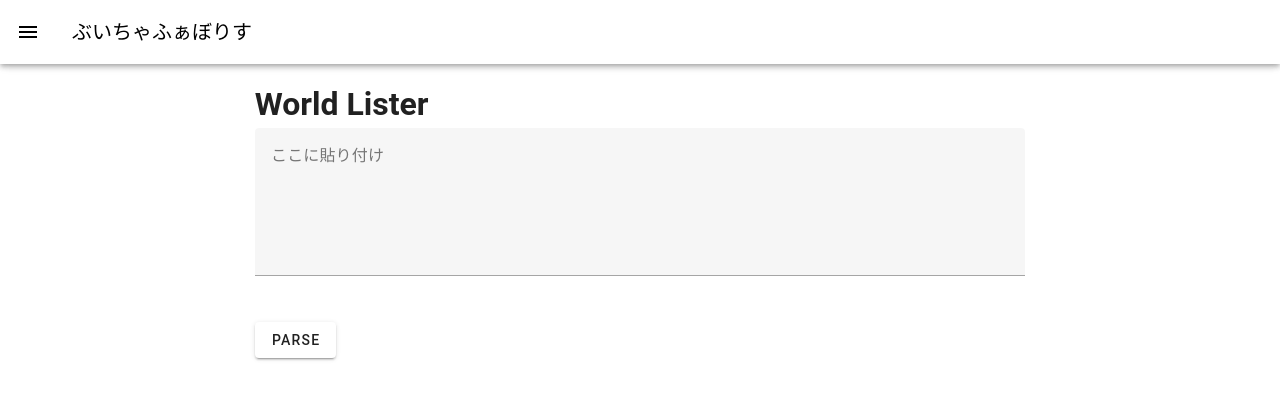
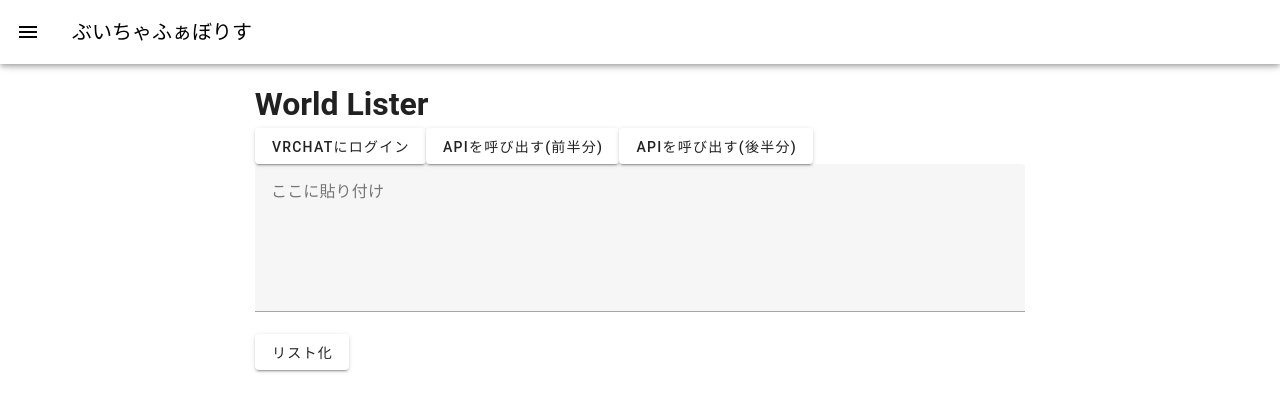
Before and after one commit to yukke271/VRCFavoLister, a Nuxt app in the folder nuxt/app/VRCFavoLister/: page /parser/world in a window 1280 px wide. Shown: the top 412 px of the page. Built offline with nearby package versions, Linux system fonts and the light colour scheme.

Commit message:
update conponents,fix bug and update text

```diff
--- a/nuxt/app/VRCFavoLister/pages/parser/avatar.vue
+++ b/nuxt/app/VRCFavoLister/pages/parser/avatar.vue
@@ -3,13 +3,22 @@
     <v-row justify="center">
       <v-col cols="12" sm="10" md="8" lg="8">
         <h1>Avatar Lister</h1>
+        <v-btn
+          href="https://vrchat.com/api/1/avatars/favorites?n=300&offset=0"
+          target="_blank"
+          >VRChatにログイン</v-btn
+        >
+        <v-btn
+          href="https://vrchat.com/api/1/avatars/favorites?n=300&offset=0"
+          target="_blank"
+          >APIを呼び出す</v-btn
+        >
         <v-textarea
           v-model="avatars"
           label="ここに貼り付け"
           outlined
         ></v-textarea>
-        <br />
-        <v-btn @click="parseAvatars">parse</v-btn>
+        <v-btn @click="parseAvatars">リスト化</v-btn>
       </v-col>
 
       <v-col cols="12" sm="10" md="8" lg="8">
@@ -35,7 +44,15 @@ const avatars = ref("");
 const avatarsList = ref<Avatar[]>([]);
 
 const parseAvatars = () => {
-  avatarsParser(avatarsList.value, avatars.value);
+  if (avatars.value.trim() === "") {
+    alert("APIから取得した文字列を貼り付けてください");
+    return;
+  }
+  try {
+    avatarsParser(avatarsList.value, avatars.value);
+  } catch (error) {
+    alert(error);
+  }
 };
 
 useHead({
--- a/nuxt/app/VRCFavoLister/pages/parser/world.vue
+++ b/nuxt/app/VRCFavoLister/pages/parser/world.vue
@@ -3,13 +3,27 @@
     <v-row justify="center">
       <v-col cols="12" sm="10" md="8" lg="8">
         <h1>World Lister</h1>
+        <v-btn
+          href="https://vrchat.com/api/1/avatars/favorites?n=300&offset=0"
+          target="_blank"
+          >VRChatにログイン</v-btn
+        >
+        <v-btn
+          href="https://vrchat.com/api/1/worlds/favorites?n=200&offset=0"
+          target="_blank"
+          >APIを呼び出す(前半分)</v-btn
+        >
+        <v-btn
+          href="https://vrchat.com/api/1/worlds/favorites?n=200&offset=200"
+          target="_blank"
+          >APIを呼び出す(後半分)</v-btn
+        >
         <v-textarea
           v-model="worlds"
           label="ここに貼り付け"
           outlined
         ></v-textarea>
-        <br />
-        <v-btn @click="parseWorlds">parse</v-btn>
+        <v-btn @click="parseWorlds">リスト化</v-btn>
       </v-col>
 
       <v-col cols="12" sm="10" md="8" lg="8">
@@ -35,7 +49,16 @@ const worlds = ref("");
 const worldsList = ref<World[]>([]);
 
 const parseWorlds = () => {
-  worldsParser(worldsList.value, worlds.value);
+  devLog(worlds.value);
+  if (worlds.value.trim() === "") {
+    alert("APIから取得した文字列を貼り付けてください");
+    return;
+  }
+  try {
+    worldsParser(worldsList.value, worlds.value);
+  } catch (error) {
+    alert(error);
+  }
 };
 
 useHead({
--- a/nuxt/app/VRCFavoLister/utils/parser/avatarsParser.ts
+++ b/nuxt/app/VRCFavoLister/utils/parser/avatarsParser.ts
@@ -12,7 +12,7 @@ export const avatarsParser = (avatarList: Avatar[], json: string) => {
   try {
     avatarsJson = JSON.parse(json);
   } catch (error) {
-    throw new Error("JSONのパースに失敗しました");
+    throw new Error("データの読み取りに失敗しました");
   }
 
   avatarsJson.forEach((avatar: Avatar) => {
--- a/nuxt/app/VRCFavoLister/utils/parser/worldsParser.ts
+++ b/nuxt/app/VRCFavoLister/utils/parser/worldsParser.ts
@@ -12,7 +12,7 @@ export const worldsParser = (worldList: World[], json: string) => {
   try {
     worldsJson = JSON.parse(json);
   } catch (error) {
-    throw new Error("JSONのパースに失敗しました");
+    throw new Error("データの読み取りに失敗しました");
   }
 
   worldsJson.forEach((world: World) => {
```
